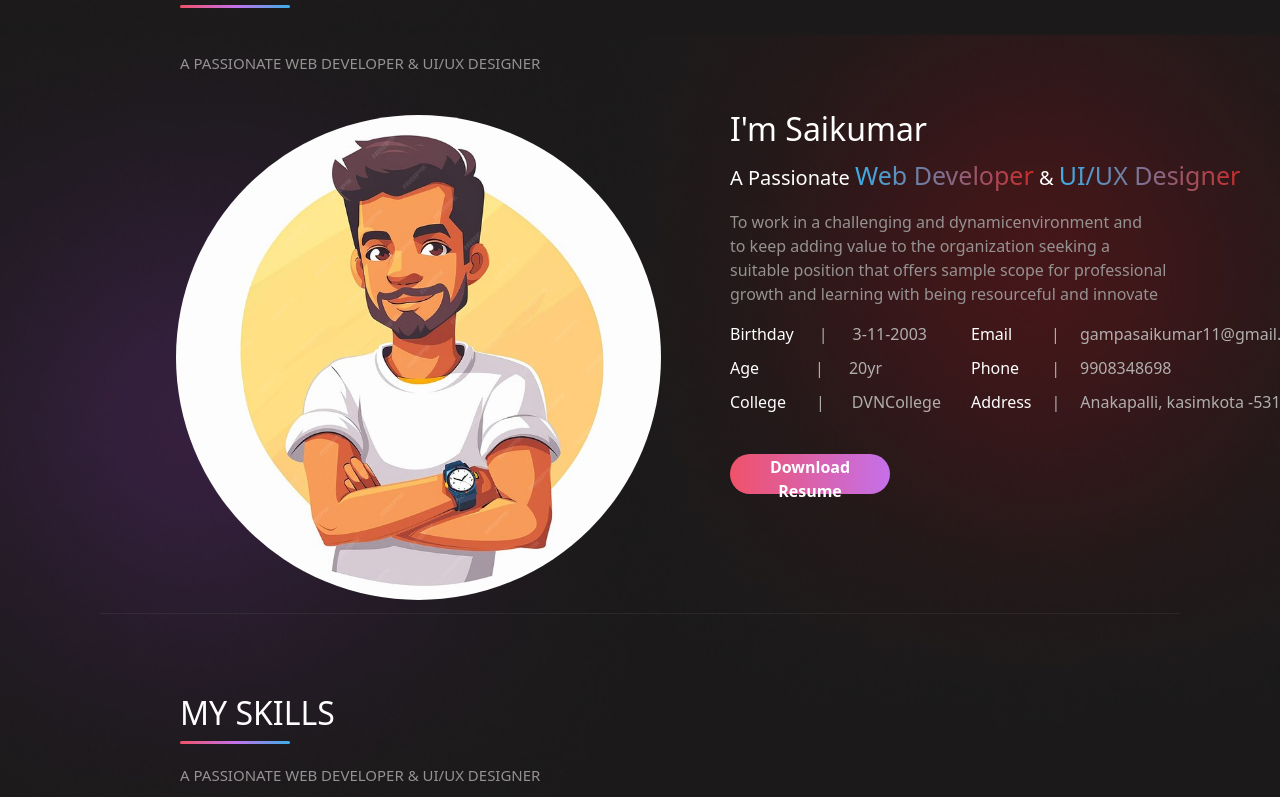
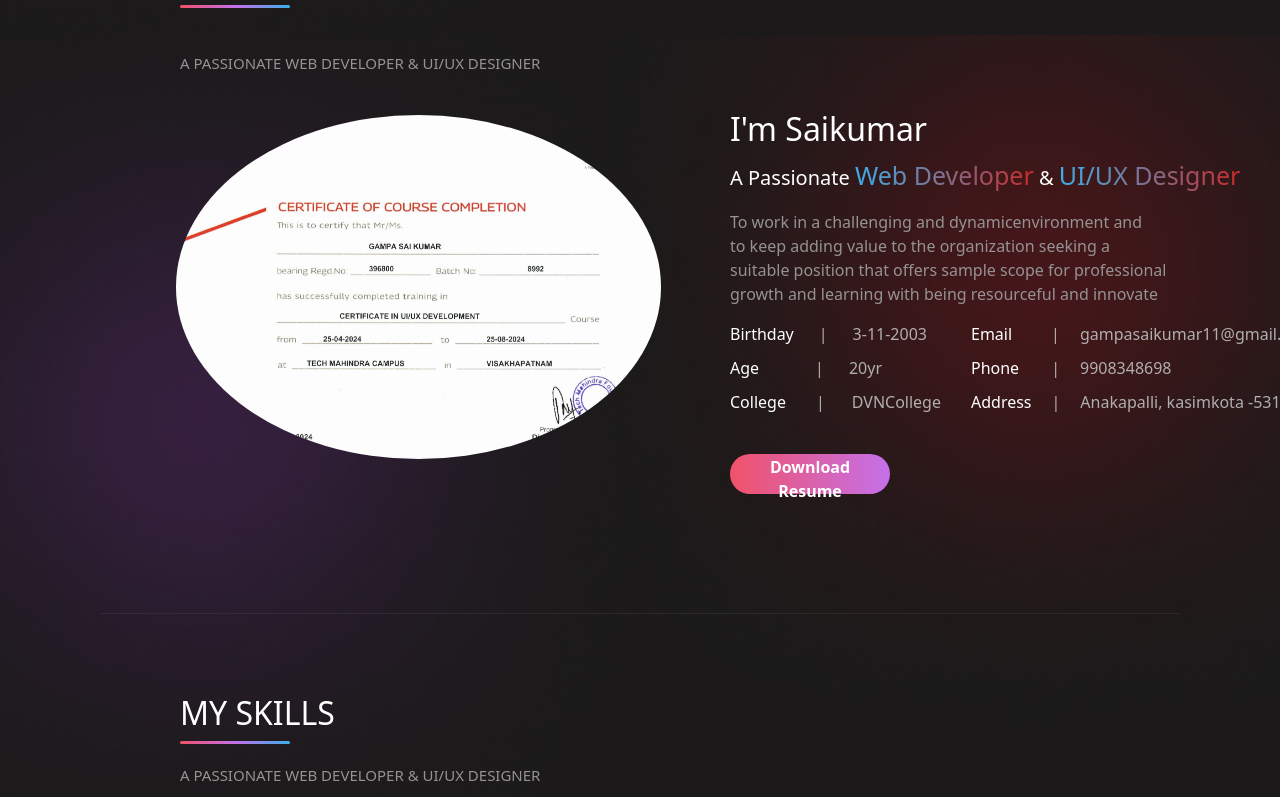
Before and after one commit to Saikumar7595/saiportfolio, a plain HTML site: page index.html in a window 1280 px wide. Shown: the part 765-1562 px from the top of the page. Drawn offline with nearby package versions, Linux system fonts and the light colour scheme.

Commit message:
Update index.html
pspk

```diff
--- a/index.html
+++ b/index.html
@@ -45,7 +45,7 @@
  <p class="demo">A PASSIONATE WEB DEVELOPER & UI/UX DESIGNER</p>
  <div class="row">
     <div class="col-6 certificate">
-        <img src="images/car1.jpg" width="485px" style="margin-top: 25px; margin-left:-4px;border-radius: 50%;">
+        <img src="images/sai.jpg" width="485px" style="margin-top: 25px; margin-left:-4px;border-radius: 50%;">
     </div>
     <div class="col-6 text">
         <h2>I'm Saikumar</h2>
```
